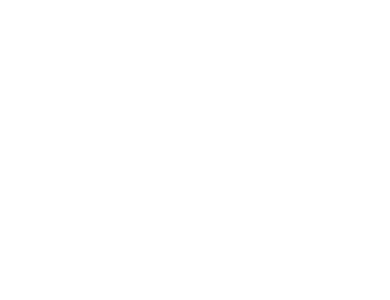
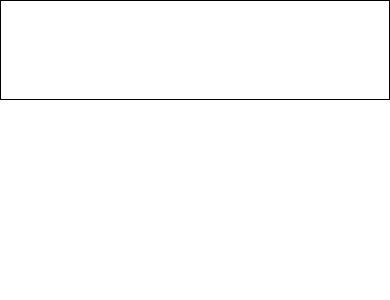
Before and after one commit to SEOKKAMONI/INJE-HighSchool-Notice, a React Native app: screen / in a window 390 px wide. Shown: the top 300 px of the page. Built offline with nearby package versions, Linux system fonts and the light colour scheme.

Commit message:
ADD :: Header - Header 레이아웃 - Header.js 생성 - Header.css 생성

```diff
--- a/App.css
+++ b/App.css
@@ -1,9 +1,5 @@
 * {
     padding: 0;
     margin: 0;
+    box-sizing: border-box;
 }
-
-.container {
-    width: 70vw;
-    height: 100vh;
-}
--- a/App.js
+++ b/App.js
@@ -1,9 +1,10 @@
-import "./App.css"
+import Header from "./components/Header/Header";
+import "./App.css";
 
 export default function App() {
   return (
     <div>
-
+      <Header />
     </div>
   )
 }
--- a/assets/Color.js
+++ /dev/null
@@ -1,5 +0,0 @@
-export const theme = {
-    LunchBtnBg: "#3a86ff",
-    BoardBtnBg: "#fb5607",
-    ScheduleContent: "#30343f"
-}
--- /dev/null
+++ b/components/Header/Header.css
@@ -0,0 +1,8 @@
+.header {
+    display: flex;
+    align-items: center;
+    justify-content: space-between;
+    padding: 16px;
+    border: 1px solid black;
+    height: 100px;
+}
--- /dev/null
+++ b/components/Header/Header.js
@@ -0,0 +1,9 @@
+import "./Header.css"
+
+export default function Header() {
+    return (
+        <div className="header">
+
+        </div>
+    )
+}
```
